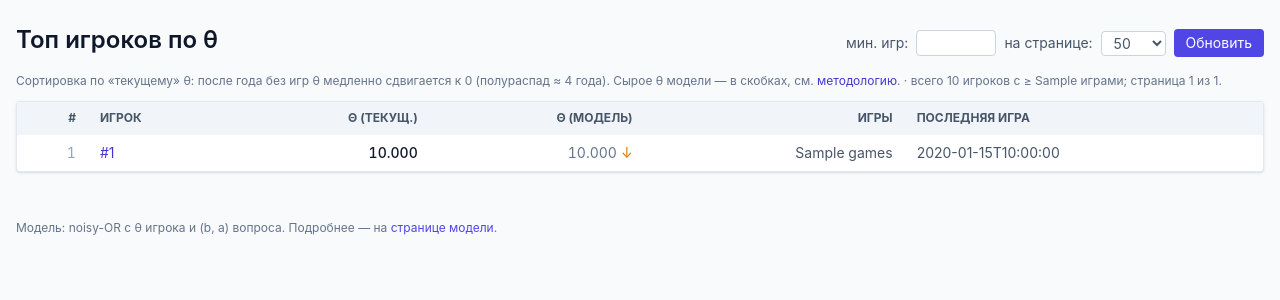
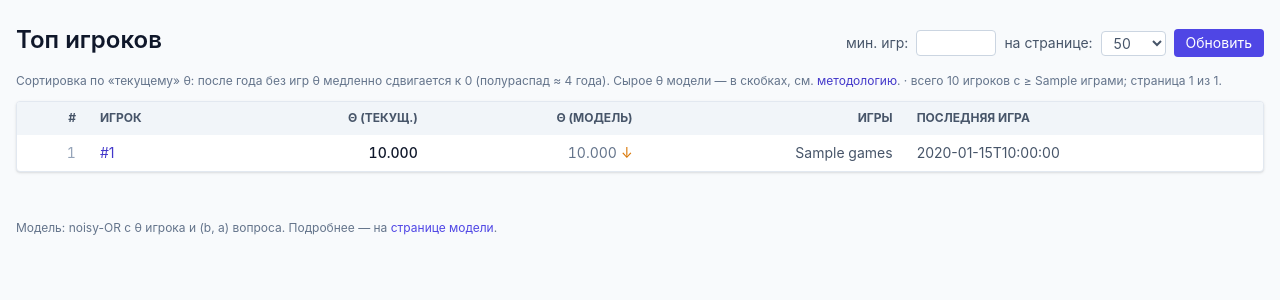
Before and after one commit to fabura/chgk-model, a FastAPI app: template website/app/templates/top_players.html in a window 1280 px wide. Shown: the part 55-355 px from the top of the page. Run offline with FastAPI, Linux system fonts and the light colour scheme; the template is opened without the code that fills it: most values are stand-ins (such as "Sample title", 1, 10 or a date in 2020); some libraries are stand-ins or nearby versions.

Commit message:
Главная: заголовок «Топ игроков»
Made-with: Cursor

```diff
--- a/website/app/templates/top_players.html
+++ b/website/app/templates/top_players.html
@@ -9,7 +9,7 @@
 
 {% block content %}
 <div class="flex items-baseline justify-between mb-4 flex-wrap gap-y-2">
-  <h1 class="text-2xl font-semibold">Топ игроков по θ</h1>
+  <h1 class="text-2xl font-semibold">Топ игроков</h1>
   <form method="get" class="flex items-center gap-2 text-sm text-slate-600">
     <label for="min_games">мин. игр:</label>
     <input id="min_games" type="number" name="min_games" value="{{ min_games }}" min="1" max="10000"
```
